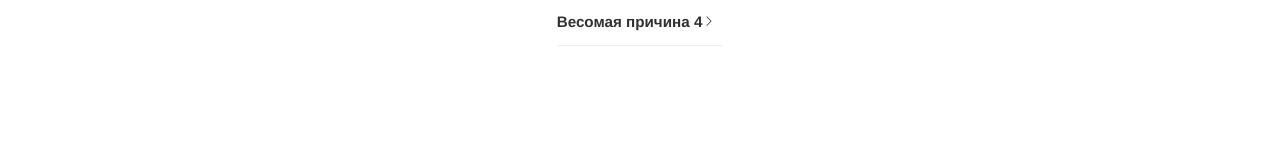
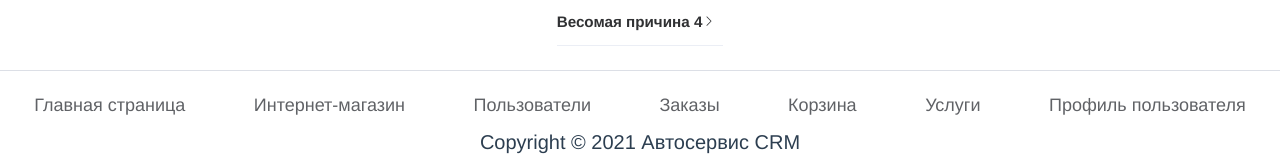
Before and after one commit to Agnaev/auto_crm, a Vue app in the folder client/: page / in a window 1280 px wide. Shown: the part 1288-1454 px from the top of the page. Before the commit the page ends 1354 px from the top, so only its background shows below. Built offline with nearby package versions, Linux system fonts and the light colour scheme; sample sign-in values are in the browser's storage.

Commit message:
site footer

```diff
--- /dev/null
+++ b/client/src/components/AppFooter.vue
@@ -0,0 +1,72 @@
+<template>
+  <footer class="footer">
+    <el-divider />
+    <el-row>
+      <el-col>
+        <div class="links">
+          <el-link @click.prevent="goto('/')">Главная страница</el-link>
+          <el-link @click.prevent="goto('/store')">Интернет-магазин</el-link>
+          <el-link @click.prevent="goto('/users')" v-if="role === 'admin'">Пользователи</el-link>
+          <el-link @click.prevent="goto('/orders')">Заказы</el-link>
+          <el-link @click.prevent="goto('/shopping-cart')">Корзина</el-link>
+          <el-link @click.prevent="goto('/services')">Услуги</el-link>
+          <el-link @click.prevent="goto('/profile')">Профиль пользователя</el-link>
+        </div>
+      </el-col>
+    </el-row>
+    <span class="copyright">
+      Copyright © 2021 Автосервис CRM
+    </span>
+  </footer>
+</template>
+
+<script>
+import { computed } from 'vue'
+import { useStore } from 'vuex'
+import router from '@/router'
+
+export default {
+  name: 'AppFooter',
+  setup () {
+    const store = useStore()
+
+    function goto (path) {
+      router.push({
+        path
+      })
+    }
+
+    const role = computed(() => store.getters.getUserData?.role)
+
+    return {
+      goto,
+      role
+    }
+  }
+}
+</script>
+
+<style scoped lang="scss">
+.footer {
+  min-height: 75px;
+  width: 100%;
+  position: relative;
+  bottom: 0;
+  z-index: 4;
+  background: white;
+}
+.links {
+  display: flex;
+  justify-content: space-around;
+  & a {
+    font-size: 18px;
+  }
+}
+.copyright {
+  margin: 15px;
+  display: flex;
+  justify-content: center;
+  align-items: center;
+  font-size: 20px;
+}
+</style>
--- a/client/src/layouts/MainLayout.vue
+++ b/client/src/layouts/MainLayout.vue
@@ -2,15 +2,19 @@
   <div class="main-layout">
     <app-header />
     <router-view />
+    <app-footer />
   </div>
 </template>
 
 <script>
 import AppHeader from '@/components/AppHeader.vue'
+import AppFooter from '@/components/AppFooter.vue'
+
 export default {
   name: 'MainLayout',
   components: {
-    AppHeader
+    AppHeader,
+    AppFooter
   }
 }
 </script>
```
